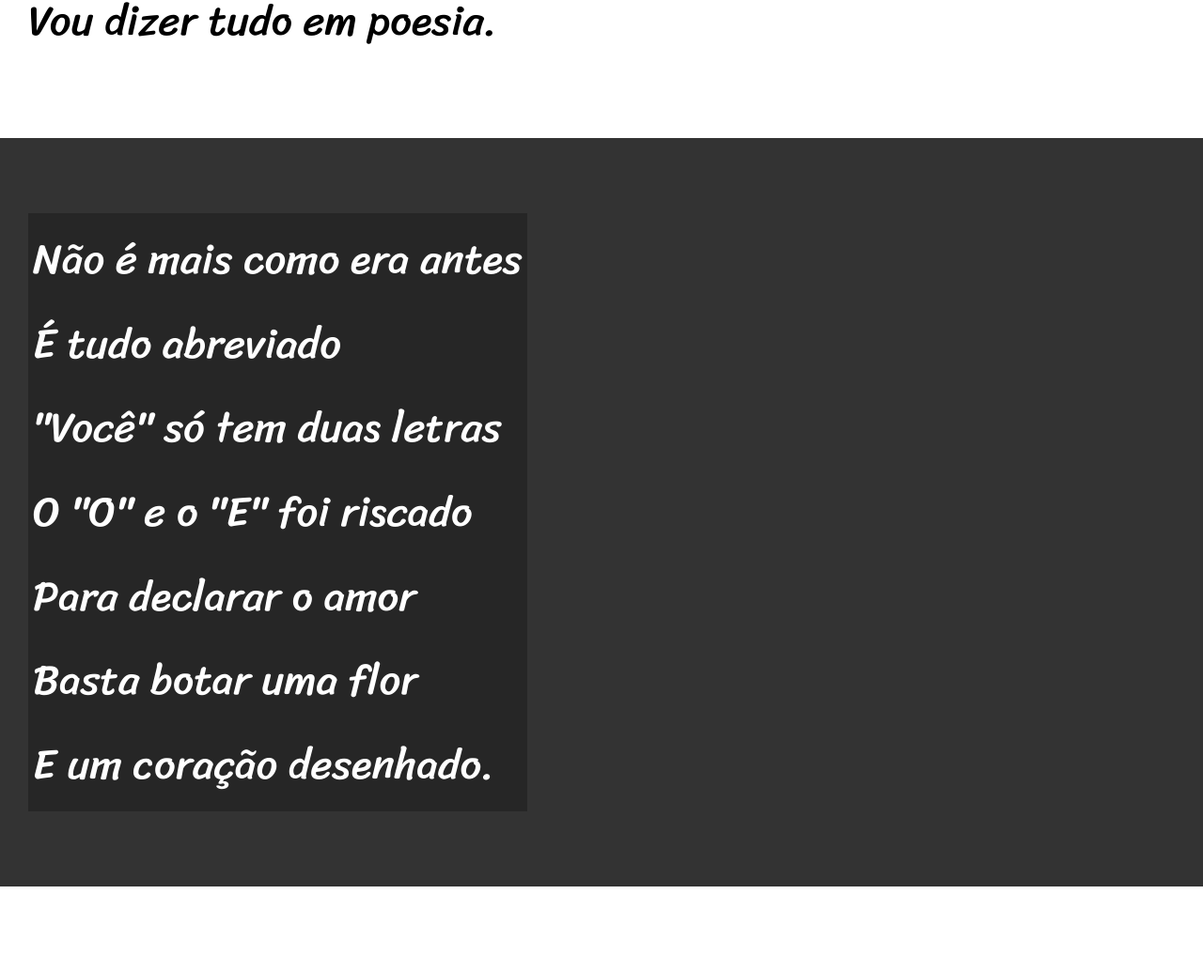
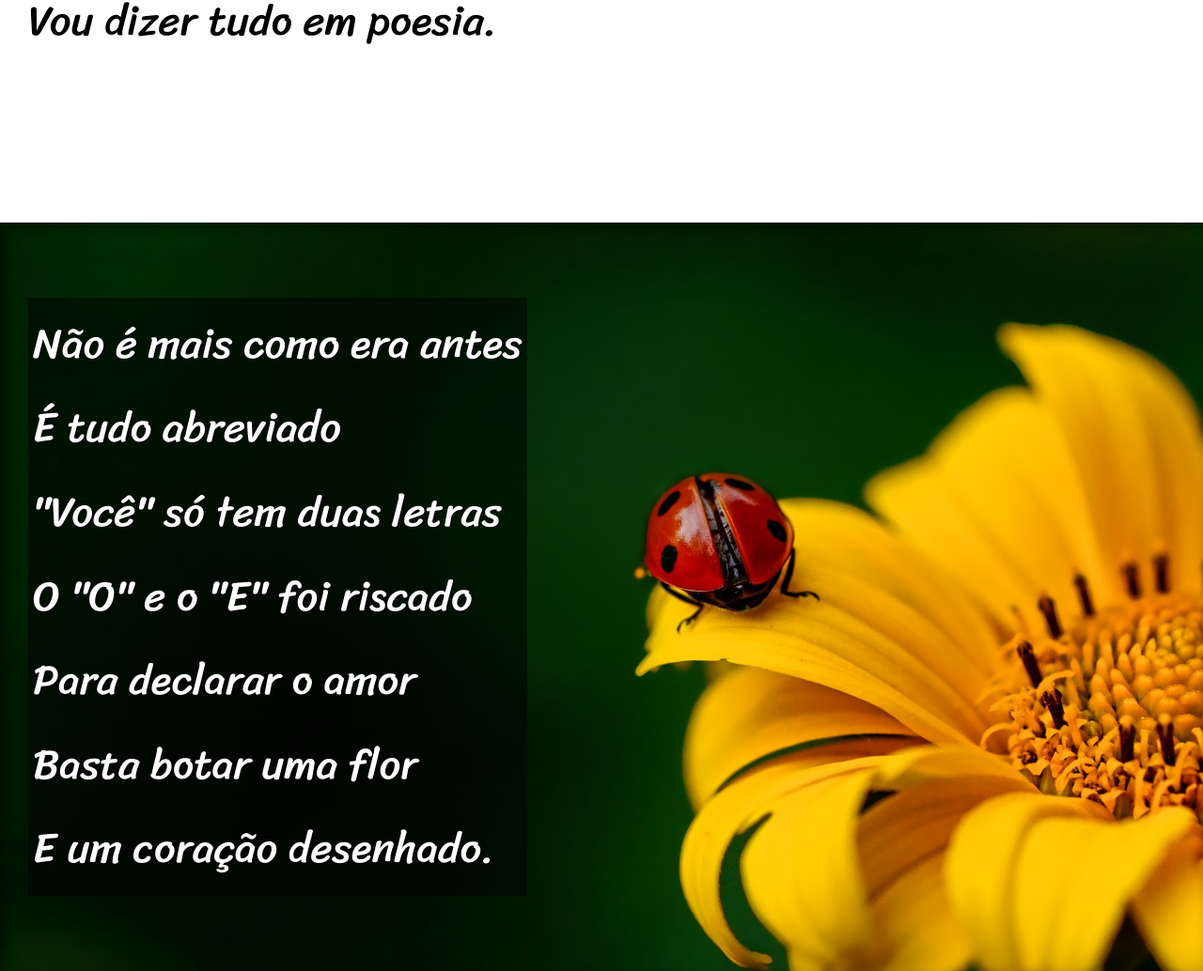
Before and after one commit to nelsonrangell/html-css, a plain HTML site: page desafios/d012/index.html in a window 1280 px wide. Shown: the part 906-1940 px from the top of the page at 94% size. Drawn offline with Linux system fonts and the light colour scheme.

Commit message:
atualizei

```diff
--- a/desafios/d012/estilo/style.css
+++ b/desafios/d012/estilo/style.css
@@ -55,6 +55,10 @@ header a, footer a {
     font-size: 3.5vw;
  }
 
+ section > p {
+    padding-bottom: 2em;
+ }
+
  section.normal {
     background-color: white;
     color: black;
@@ -63,13 +67,29 @@ header a, footer a {
  section.imagem {
     background-color: rgb(51, 51, 51);
     color: white;
+    box-shadow: inset 6px 6px 13px 0px rgba(0, 0, 0, 0.404);
+    background-size: cover;
+    background-attachment: fixed;
  }
 
  section.imagem > p {
     display: inline-block;
     padding: 5px;
-    background-color: rgba(0, 0, 0, 0.253);
+    background-color: rgba(0, 0, 0, 0.507);
+    text-shadow: 1px 1px 0px black;
  }
+
+ section#img01 {
+    background-image: url(../imagens/background001.jpg);
+    background-position: right center;
+
+ }
+
+ section#img02 {
+    background-image: url(../imagens/background002.jpg);
+
+ }
+
  footer {
     background-color: black;
     color: white;
--- a/desafios/d012/index.html
+++ b/desafios/d012/index.html
@@ -27,7 +27,7 @@
         </p>
     </section>
 
-    <section class="imagem">
+    <section class="imagem" id="img01">
         <p>
             Não é mais como era antes <br>
             É tudo abreviado <br>
@@ -61,7 +61,7 @@
         </p>
     </section>
 
-    <section class="imagem">
+    <section class="imagem" id="img02">
         <p>
             Tenho saudade das cartas <br>
             Escritas com a própria mão <br>
```
